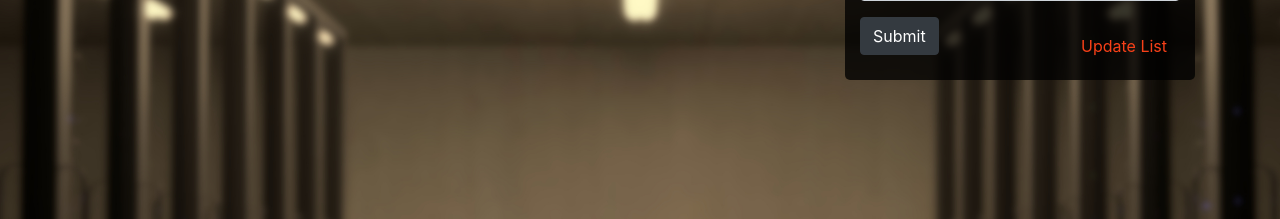
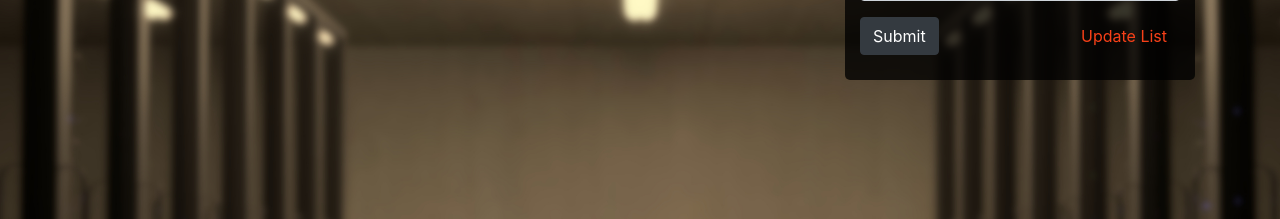
Before and after one commit to JerryLui/hil, a Flask app: page / in a window 1280 px wide. Shown: the part 234-453 px from the top of the page. Run offline with Flask 2, Linux system fonts and the light colour scheme; the visitor is signed in with stand-in values (Sample User, id 1); data that the repository does not hold is empty; parts of the project's set-up code (start-up, migrations or seed data) failed here and were passed over; some libraries are stand-ins or nearby versions.

Commit message:
Styling fix

```diff
--- a/web/templates/index.html
+++ b/web/templates/index.html
@@ -53,7 +53,8 @@
 							<div class="form-group">
 								{{ form.submit(class="btn btn-dark btn-custom") }}
 								<a href="{{ url_for('db_update_files') }}"
-								   class="btn btn-link link-margin-large link-aptiv float-right">Update List</a>
+								   class="btn btn-link link-aptiv float-right"
+								   title="Update log list, might take some time.">Update List</a>
 							</div>
 							<!--<option value="" disabled selected hidden>Select log to run.</option>-->
 						</div>
--- a/web/templates/task.html
+++ b/web/templates/task.html
@@ -62,7 +62,7 @@
 								{{ entry }}<br>
 							{% endfor %}
 						</p>
-						<a class="card-text btn btn-link link-aptiv" href="/download/log/{{ task.id }}">
+						<a class="card-text btn btn-link link-aptiv" href="/download/log/{{ task.id }}" style="margin-top: 9px">
 							Download Log
 						</a>
 					</div>
```
